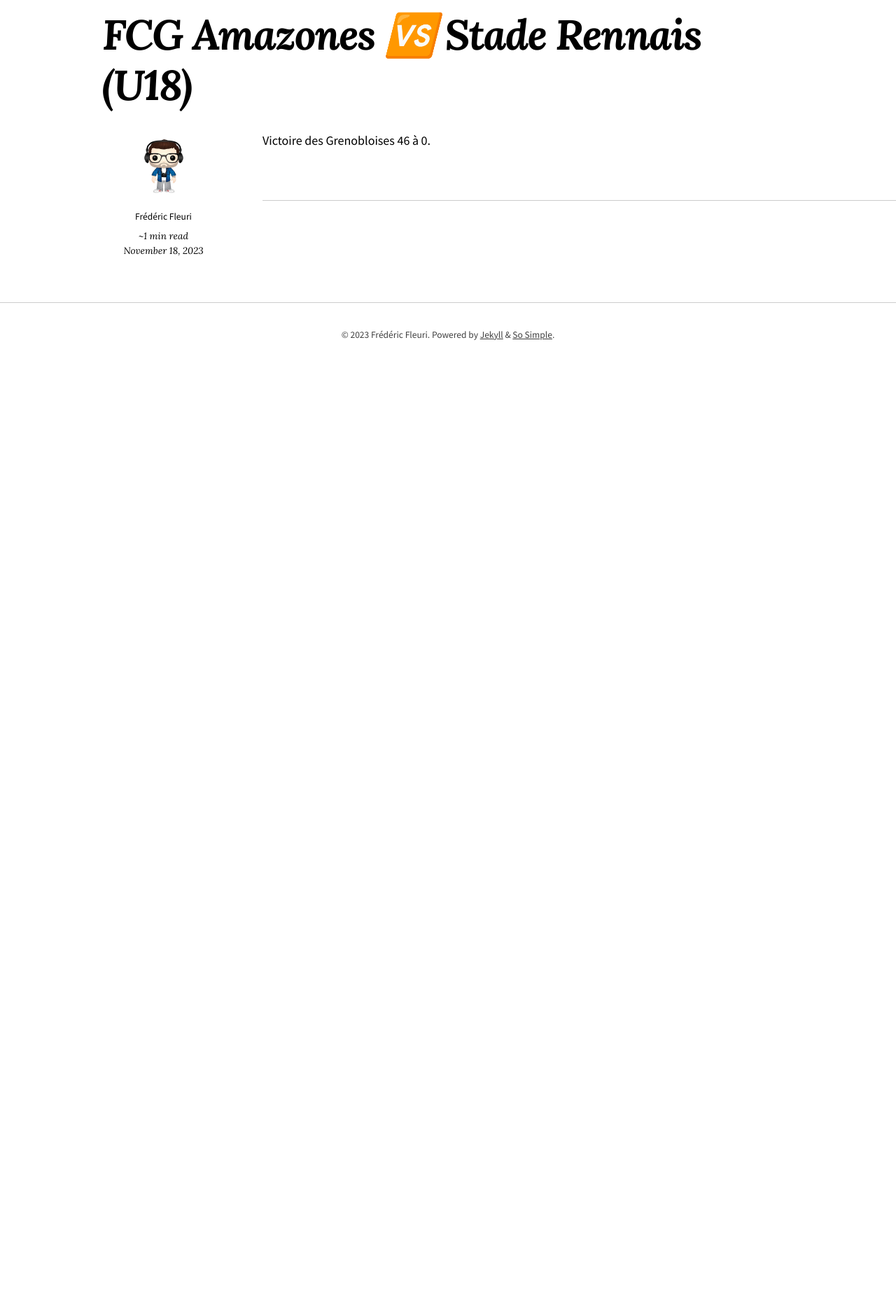
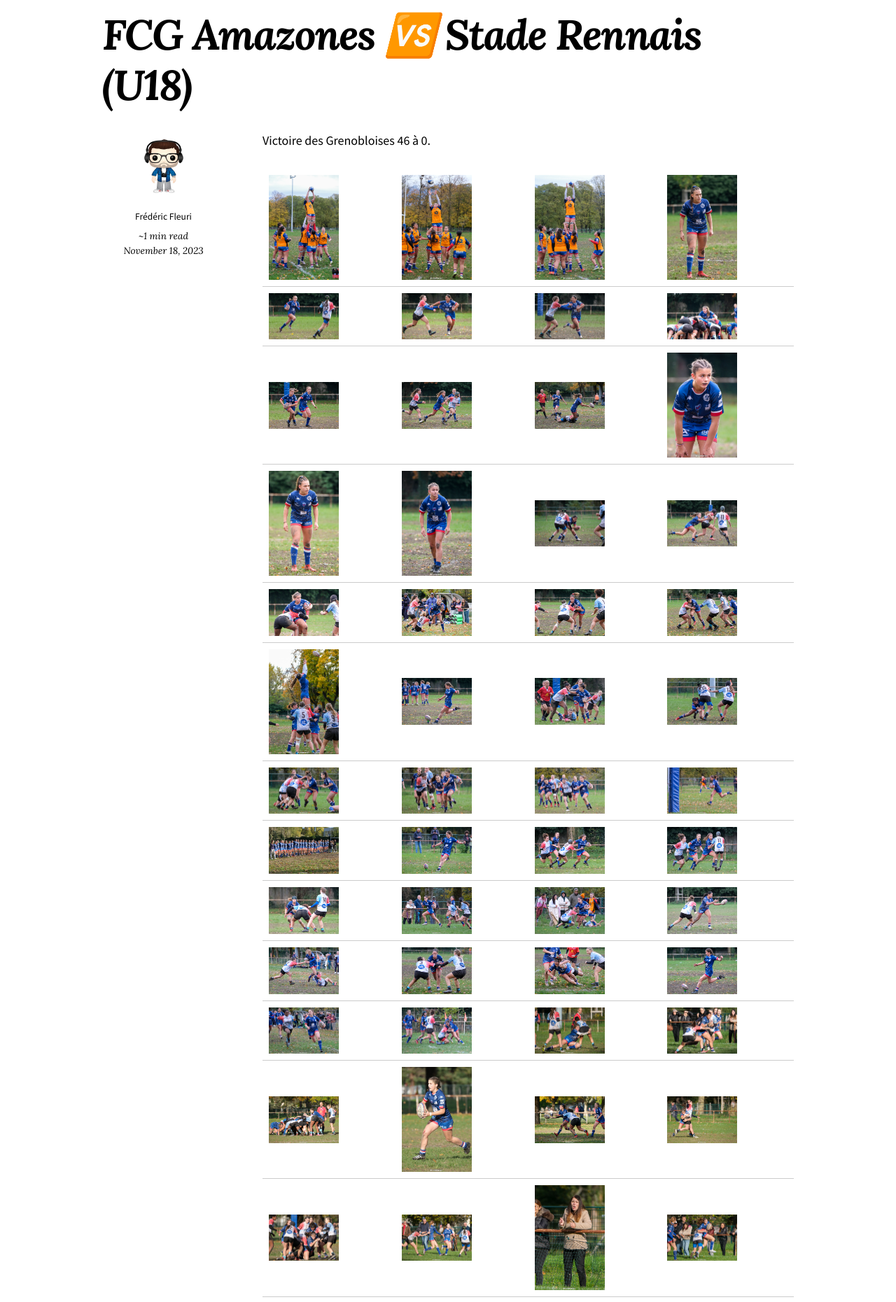
Before and after one commit to fredericfleuri/photos-amazones, a Jekyll site: the page built from _posts/2023-11-18-U18.md, in a window 1280 px wide. Shown: the part 1179-3040 px from the top of the page at 70% size. Built offline with Jekyll 4.4.1, drawn with Linux system fonts in a browser that asks for light colours; nearby versions of some CDN libraries; before the commit the page ends 1740 px from its top, so only the background shows below that.

Commit message:
Updating theme

```diff
--- a/_posts/2023-11-18-U18.md
+++ b/_posts/2023-11-18-U18.md
@@ -15,11 +15,15 @@
     {% assign image_count = 0 %}
     {% for image in site.static_files %}
       {% if image.path contains 'images/20231118_U18_thumbnails/' %}
-       {% assign image_count = image_count | plus:1 %}
+      {% assign image_count = image_count | plus:1 %}
         <td>
           <img src="{{ site.baseurl }}{{ image.path }}" style="width:100px" alt="FCG Amazones vs Stade Rennais (U18)">
         </td>
-
+        {% if image_count == stop_count %}
+          {% assign image_count = 0 %}
+          </tr>
+          <tr>
+        {% endif %}
       {% endif %}
     {% endfor %}
   </tr>
```
